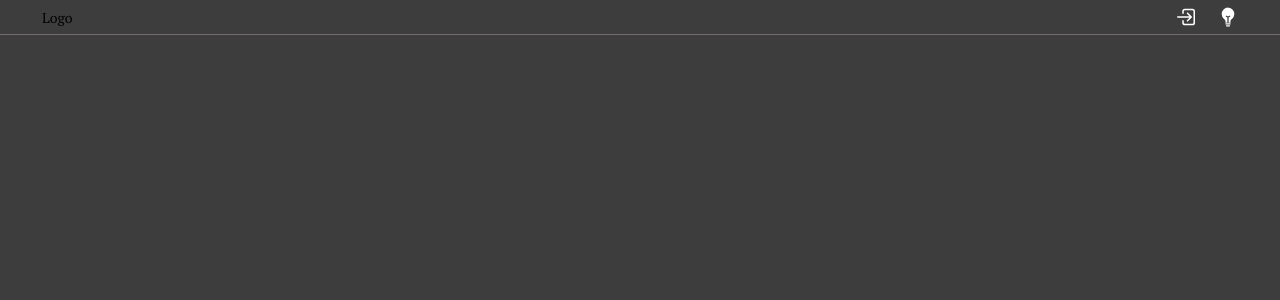
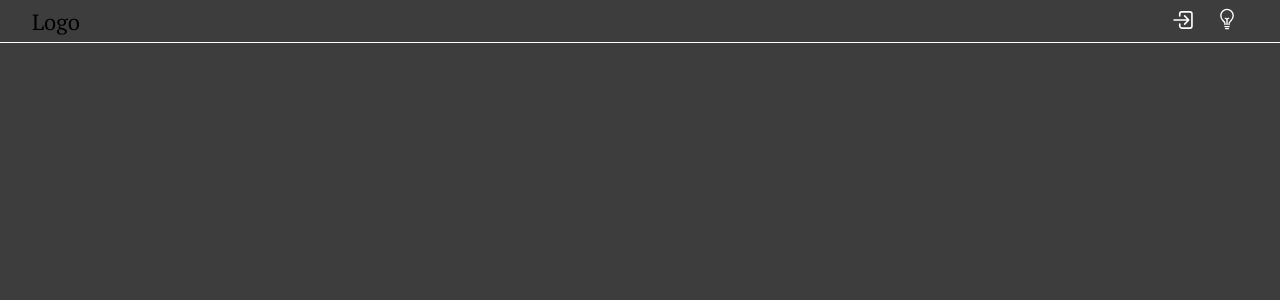
Before and after one commit to dhristoskov/meeting-events, a Next.js app: page / in a window 1280 px wide. Shown: the top 300 px of the page. Built offline with nearby package versions, Linux system fonts and the light colour scheme.

Commit message:
meets-events add header and footer component

```diff
--- a/components/header-component/HeaderComponent.tsx
+++ b/components/header-component/HeaderComponent.tsx
@@ -1,11 +1,12 @@
 import SettingsComponent from './SettingsComponent';
+import LogoBtnComponent from './LogoBtnComponent';
 
 import styles from '@/styles/header.module.scss';
 
 const HomeComponent = () => {
     return (
         <div className={styles.home}>
-           <p>Logo</p>
+           <LogoBtnComponent />
            <SettingsComponent />
         </div>
     )
--- /dev/null
+++ b/components/header-component/LogoBtnComponent.tsx
@@ -0,0 +1,12 @@
+import styles from '@/styles/logo.module.scss'
+
+const LogoBtnComponent = () => {
+
+    return (
+        <div className={styles.container}>
+            <p className={styles.logo}>Logo</p>
+        </div>
+    )
+}
+
+export default LogoBtnComponent
--- a/components/header-component/SettingsComponent.tsx
+++ b/components/header-component/SettingsComponent.tsx
@@ -1,23 +1,19 @@
-import { useState } from 'react';
+import { useContext } from 'react';
 import { IoBulbOutline, IoLogInOutline, IoBulbSharp } from 'react-icons/io5';
+
+import { ThemeContext } from 'context/theme-context/ThemeContext';
 
 import styles from '@/styles/header.module.scss';
 
 const SettingsComponent = () => {
-    const [ isLight, setIsLight ] = useState<boolean>(false);
-
-    const onThemeChanger = () => {
-        setIsLight(prevState => !prevState);
-    }
+    const { isLight, onThemeChanger } = useContext(ThemeContext);
 
     return (
         <div className={styles.settings}>
             <IoLogInOutline className={styles.login}/>
-            {
-                isLight
-                ? <IoBulbOutline onClick={onThemeChanger} className={styles.icon}/>
-                : <IoBulbSharp onClick={onThemeChanger} className={styles.icon}/>
-            }
+            <p className={styles.icon} onClick={onThemeChanger}>
+            { !isLight  ? <IoBulbOutline /> : <IoBulbSharp /> }
+            </p>
         </div>
     )
 }
--- a/components/layout-component/Layout.tsx
+++ b/components/layout-component/Layout.tsx
@@ -1,6 +1,7 @@
-import { Fragment, ReactNode } from 'react';
+import { Fragment, ReactNode, useContext } from 'react';
 
 import HeaderComponent from '@/components/header-component/HeaderComponent';
+import { ThemeContext } from 'context/theme-context/ThemeContext';
 
 import styles from '@/styles/layout.module.scss';
 
@@ -10,10 +11,12 @@ interface Props {
 
 const Layout: React.FC<Props> = ({ children }) => {
 
+    const { isLight } = useContext(ThemeContext)
+
     return (
         <Fragment>
-            <HeaderComponent />
-            <div className={styles.layout}>
+            <div className={styles.layout} style={{backgroundColor: isLight ? '#D6D6D6' : '#3D3D3D'}}>
+                <HeaderComponent />
                 { children }
             </div>
         </Fragment>
--- /dev/null
+++ b/context/theme-context/ThemeContext.tsx
@@ -0,0 +1,30 @@
+import { createContext, ReactNode, useState } from 'react';
+
+
+interface Props {
+    children: ReactNode
+}
+
+interface Themes {
+    isLight: boolean,
+    onThemeChanger: () => void
+}
+
+export const ThemeContext = createContext<Themes>({} as Themes);
+
+const ThemeContextProvider: React.FC<Props> = ({ children }) => {
+
+    const [ isLight, setIsLight ] = useState<boolean>(false);
+
+    const onThemeChanger = (): void => {
+        setIsLight(prevState => !prevState);
+    }
+
+    return (
+        <ThemeContext.Provider value={{ isLight, onThemeChanger }}>
+            { children }
+        </ThemeContext.Provider>
+    )
+}
+
+export default ThemeContextProvider;
--- a/package.json
+++ b/package.json
@@ -11,12 +11,14 @@
     "axios": "^0.21.1",
     "framer-motion": "^3.10.2",
     "next": "10.0.8",
+    "next-auth": "^3.11.2",
     "react": "17.0.1",
     "react-dom": "17.0.1",
     "react-icons": "^4.2.0",
     "sass": "^1.32.8"
   },
   "devDependencies": {
+    "@types/next-auth": "^3.7.1",
     "@types/node": "^14.14.33",
     "@types/react": "^17.0.3",
     "@types/react-dom": "^17.0.2",
--- a/pages/_app.tsx
+++ b/pages/_app.tsx
@@ -1,14 +1,17 @@
 import type { AppProps } from 'next/app';
 
 import Layout from '@/components/layout-component/Layout';
+import ThemeContextProvider from '../context/theme-context/ThemeContext';
 
 import '../styles/globals.scss'
 
 const MyApp = ({ Component, pageProps }: AppProps) => {
   return (
-    <Layout>
-      <Component {...pageProps} />
-    </Layout>
+    <ThemeContextProvider>
+      <Layout>
+        <Component {...pageProps} />
+      </Layout>
+    </ThemeContextProvider>
   )
 }
 
--- a/styles/globals.scss
+++ b/styles/globals.scss
@@ -5,10 +5,6 @@
 * {
     padding: 0;
     margin: 0;
-}
-
-body {
-    background-color: $base-color-dark;
 }
 
 html {
--- a/styles/header.module.scss
+++ b/styles/header.module.scss
@@ -4,22 +4,21 @@
     display: flex;
     justify-content: space-between;
     align-items: center;
-    padding: 1rem 3rem;
+    padding: 1.5rem 3rem 1.5rem 0;
     width: 100%;
     height: 2.5rem;
-    border-bottom: 1px solid $border-light;
+    border-bottom: 1px solid white;
 
     .settings {
         display: flex;
-        align-items: center;
         color: $color-white;
 
         .login {
-            font-size: 24px;
+            font-size: 26px;
         }
 
         .icon {
-            font-size: 20px;
+            font-size: 22px;
             margin-left: 20px;
         }
 
@@ -31,6 +30,6 @@
 
 @media (max-width: 368px) {
     .home {
-        padding: 1rem;
+        padding: 1rem 1rem 1rem 0;
     }
 }
--- a/styles/layout.module.scss
+++ b/styles/layout.module.scss
@@ -1,4 +1,6 @@
+@import './color-variables.scss';
+
 .layout {
     width: 100%;
-    height: 100%;
+    height: 100vh;
 }
--- /dev/null
+++ b/styles/logo.module.scss
@@ -0,0 +1,10 @@
+@import './color-variables.scss';
+
+.container {
+    width: 8rem;
+    text-align: center;
+
+    .logo {
+        font-size: 22px;
+    }
+}
```
Also changed, not shown: components/footer-component/FooterComponent.tsx (added, +8 -0 lines), 1 other file (tests, documents, lock files or other folders).
